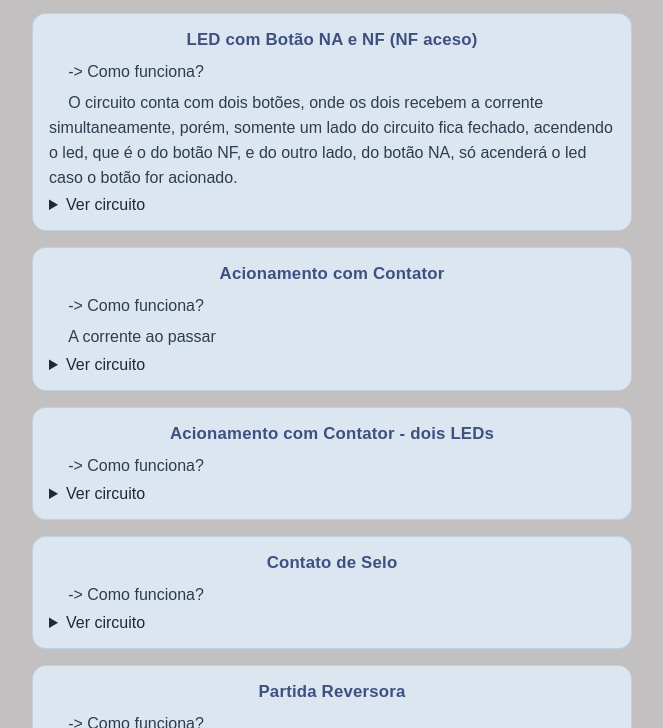
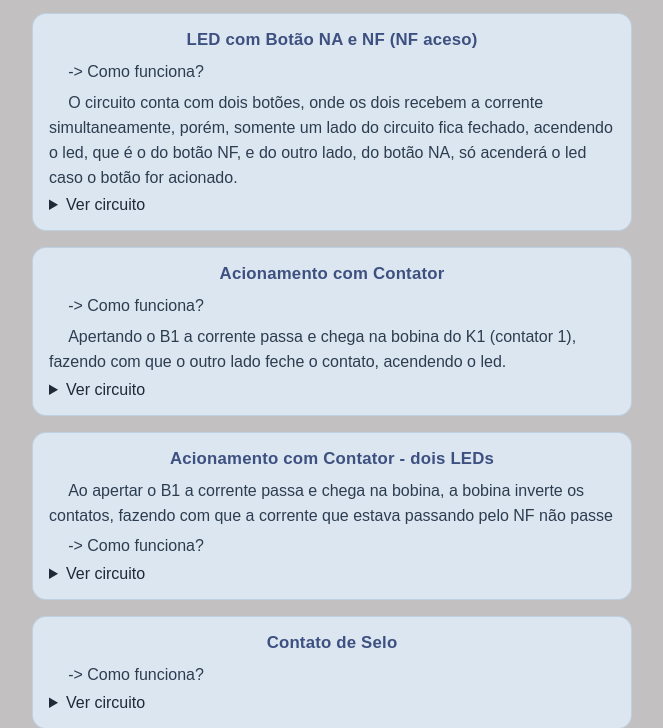
Before and after one commit to luizz09/site_sa, a plain HTML site: page html/cadesimu.html in a window 1280 px wide. Shown: the part 520-1248 px from the top of the page, without its empty margins (308-971 px from the left). Drawn offline with Linux system fonts and the light colour scheme.

Commit message:
versao onze

```diff
--- a/html/cadesimu.html
+++ b/html/cadesimu.html
@@ -49,7 +49,7 @@
         <section>
             <h3>Acionamento com Contator</h3>
             <p>-> Como funciona?</p>
-            <p>A corrente ao passar</p>
+            <p>Apertando o B1 a corrente passa e chega na bobina do K1 (contator 1), fazendo com que o outro lado feche o contato, acendendo o led. </p>
             <details>
                 <summary>Ver circuito</summary>
                 <img src="../img/cadesimu/circuito4.png" alt="Circuito 4">
@@ -58,6 +58,7 @@
 
         <section>
             <h3>Acionamento com Contator - dois LEDs</h3>
+            <p>Ao apertar o B1 a corrente passa e chega na bobina, a bobina inverte os contatos, fazendo com que a corrente que estava passando pelo NF não passe</p>
             <p>-> Como funciona?</p>
             <details>
                 <summary>Ver circuito</summary>
```
